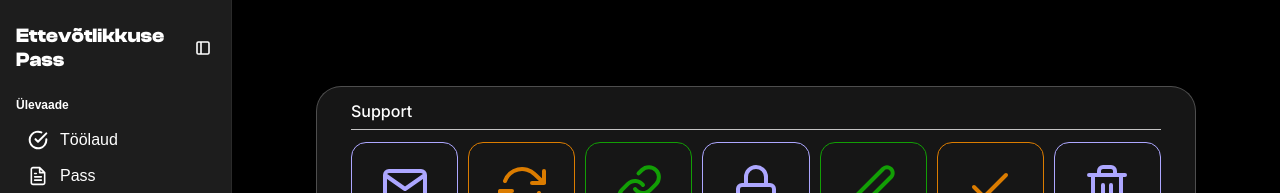
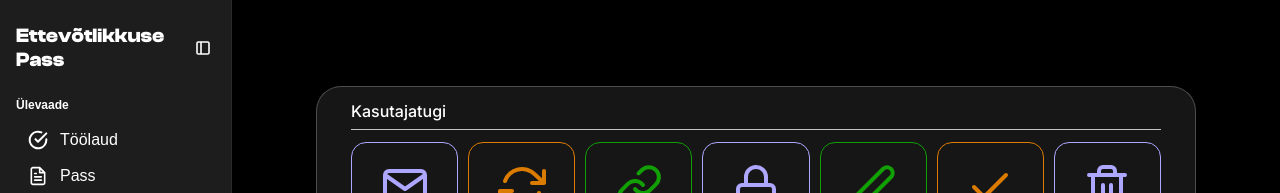
Before and after one commit to hinoobers/EP-lorem8, a React (Vite) app in the folder client/: page /support in a window 1280 px wide. Shown: the top 193 px of the page. Built offline with nearby package versions, Linux system fonts and the light colour scheme; no server answers; sample sign-in values are in the browser's storage.

Commit message:
Change support panel title to 'Kasutajatugi'

```diff
--- a/client/src/pages/Support/SupportPage.tsx
+++ b/client/src/pages/Support/SupportPage.tsx
@@ -127,7 +127,7 @@ const SupportPage: React.FC = () => {
           <div className="support-panel">
             {/* Panel header */}
             <div className="support-panel-header">
-              <span className="support-panel-title">Support</span>
+              <span className="support-panel-title">Kasutajatugi</span>
               <div className="support-header-divider" />
             </div>
 
```
